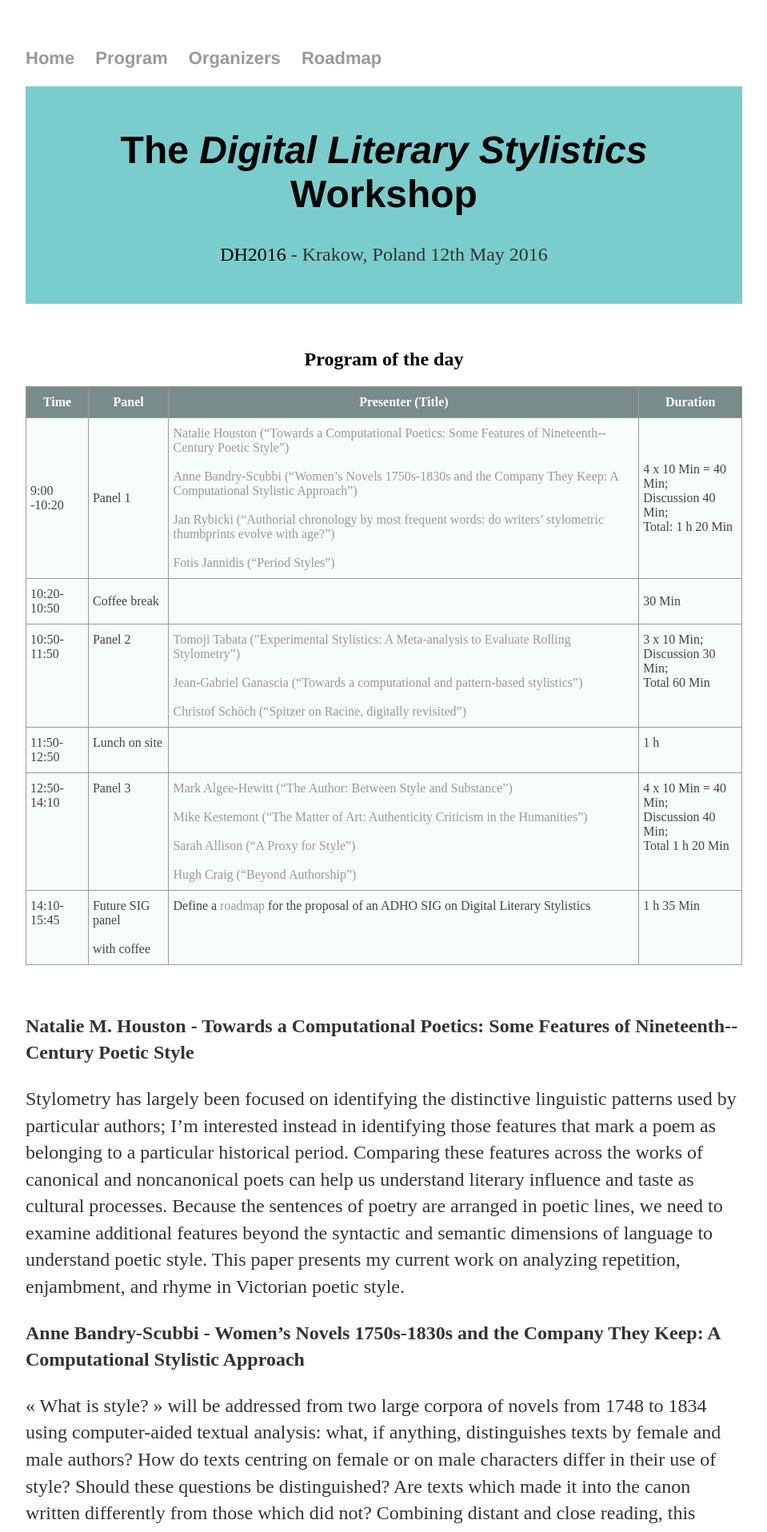
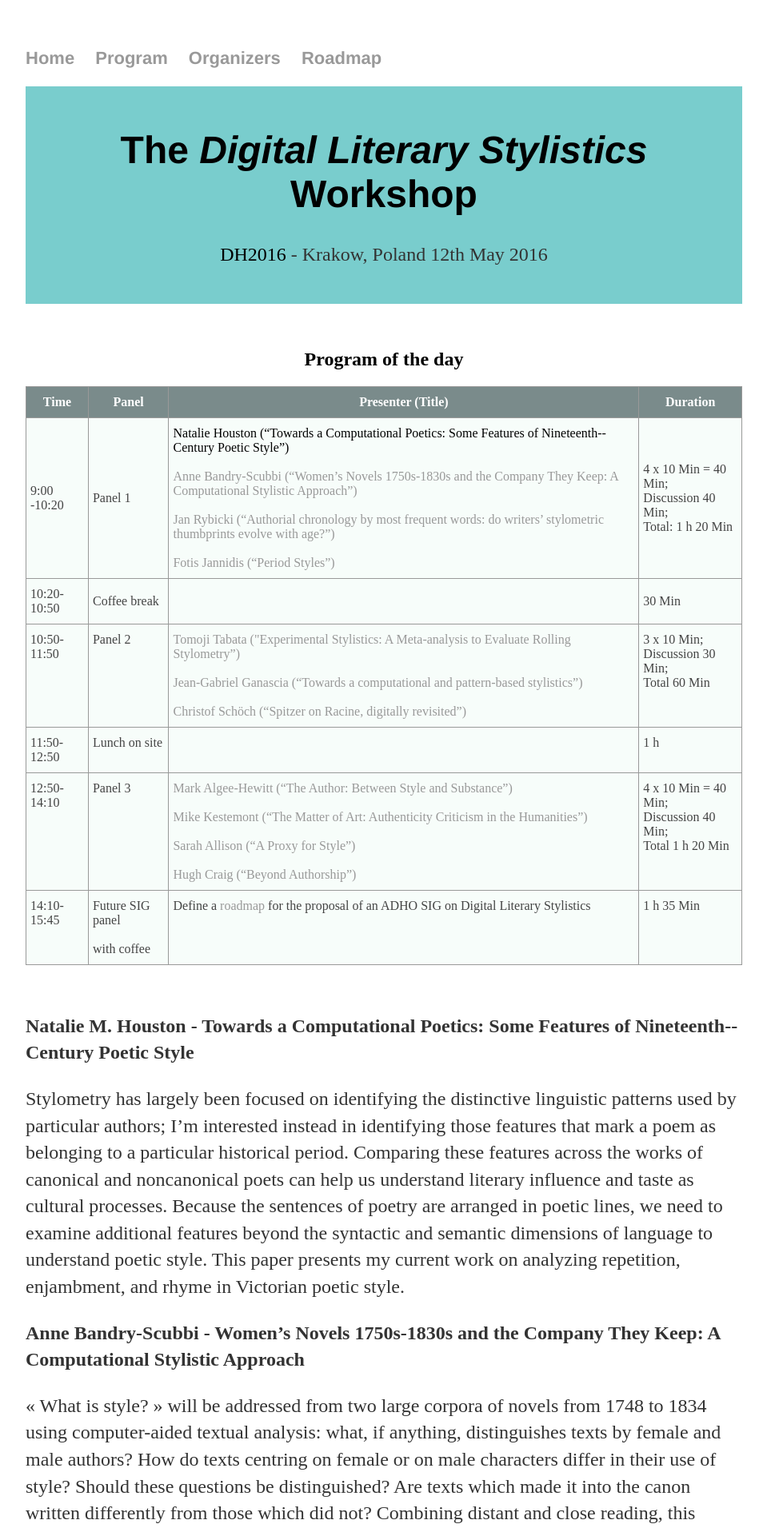
Before and after one commit to DigitalLiteraryStylistic/-DigitalLiteraryStylistic.github.io, a Jekyll site: the page built from program.html, in a window 1280 px wide. Shown: the top 1916 px of the page at 80% size, without its empty margins (160-1119 px from the left). Built offline with Jekyll 4.4.1, drawn with Linux system fonts in a browser that asks for light colours.

Commit message:
Update program.html

```diff
--- a/program.html
+++ b/program.html
@@ -26,7 +26,7 @@
   <tr>
     <td class="tg-031e">9:00 -10:20</td>
     <td class="tg-031e">Panel 1</td>
-    <td class="tg-031e"><a href="#houston">Natalie Houston (“Towards a Computational Poetics: Some Features of Nineteenth-­Century Poetic Style”)</a><br><br><a href="#bandry">Anne Bandry-Scubbi (“Women’s Novels 1750s-1830s and the Company They Keep: A Computational Stylistic Approach”)</a></a><br><br><a href="#rybicki">Jan Rybicki (“Authorial chronology by most frequent words: do writers’ stylometric thumbprints evolve with age?”)</a><br><br><a href="#iannidis">Fotis Jannidis (“Period Styles”)</a></td>
+    <td class="tg-031e"><a class="tg" href="#houston">Natalie Houston (“Towards a Computational Poetics: Some Features of Nineteenth-­Century Poetic Style”)</a><br><br><a href="#bandry">Anne Bandry-Scubbi (“Women’s Novels 1750s-1830s and the Company They Keep: A Computational Stylistic Approach”)</a></a><br><br><a href="#rybicki">Jan Rybicki (“Authorial chronology by most frequent words: do writers’ stylometric thumbprints evolve with age?”)</a><br><br><a href="#iannidis">Fotis Jannidis (“Period Styles”)</a></td>
     <td class="tg-031e">4 x 10 Min = 40 Min; <br>Discussion 40 Min; <br>Total: 1 h 20 Min</td>
   </tr>
   <tr>
```
